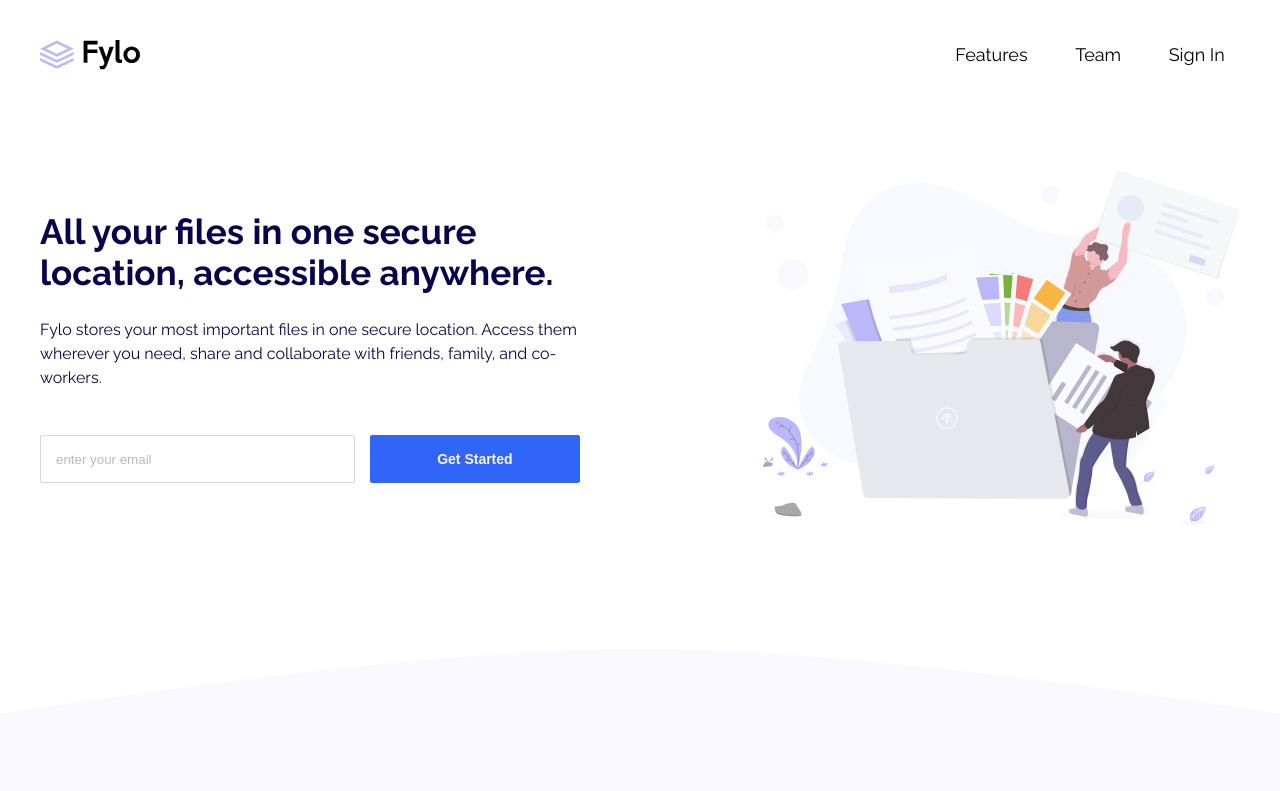
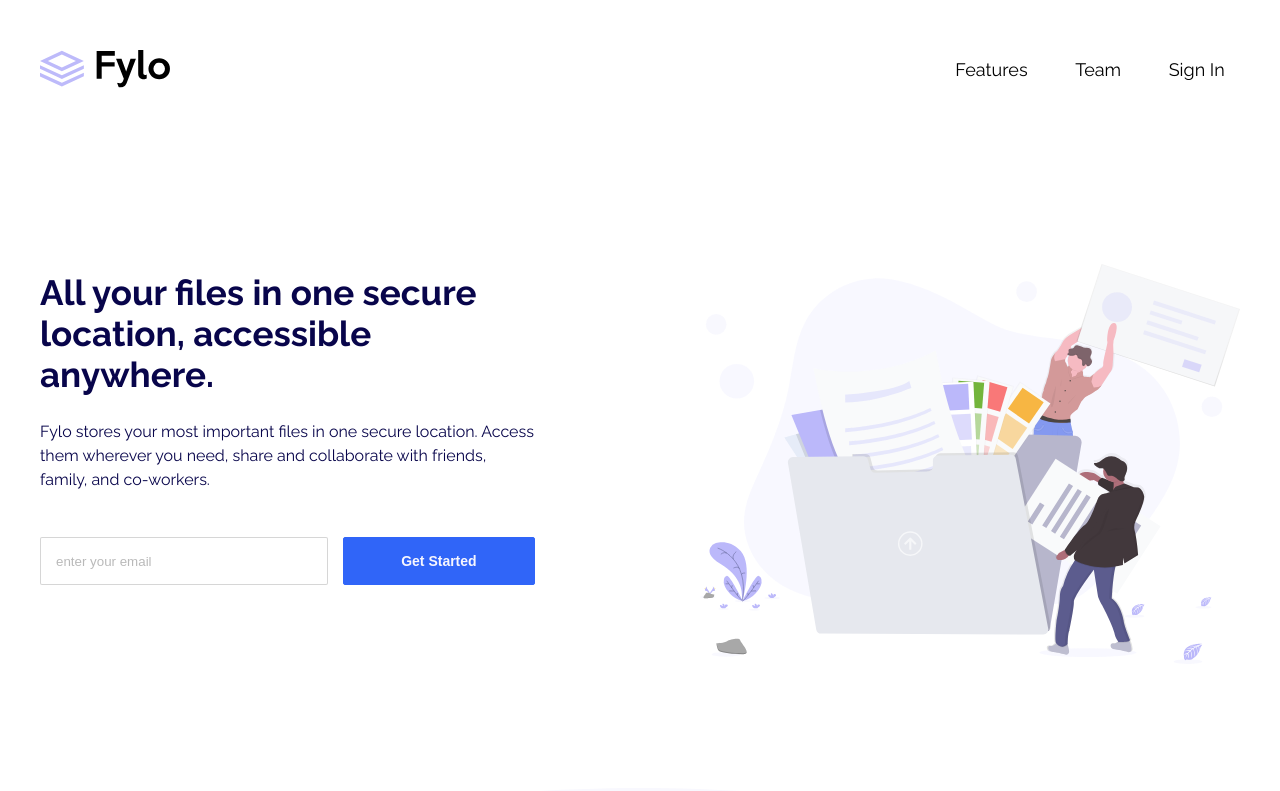
Before and after one commit to mohap710/fylo-landing-page-with-two-column-layout, a plain HTML site: page index.html in a window 1280 px wide. Shown: the top 791 px of the page. Drawn offline with nearby package versions, Linux system fonts and the light colour scheme.

Commit message:
add some extra spacing for sections and nav

```diff
--- a/styles/defaults.css
+++ b/styles/defaults.css
@@ -19,6 +19,7 @@
 body {
   font-family: "Open Sans", sans-serif;
   font-size: 1.6rem;
+  padding-top: 3rem;
 }
 
 h1,
--- a/styles/header.css
+++ b/styles/header.css
@@ -1,5 +1,5 @@
 nav {
-  padding: 3rem 2.5rem;
+  padding: 2rem 2.5rem;
   display: flex;
   justify-content: space-between;
   align-items: center;
@@ -20,10 +20,10 @@ nav .nav-logo {
 }
 @media (min-width: 1024px) {
   nav {
-    padding: 4rem;
+    padding-inline: 4rem;
   }
   nav .nav-logo {
-    width: 100px;
+    width: 130px;
   }
   nav .nav-items {
     font-size: 1.8rem;
--- a/styles/main.css
+++ b/styles/main.css
@@ -36,7 +36,7 @@ section {
 .section-title {
   font-size: 1.8rem;
   text-align: center;
-  margin-block: 0 2.5rem;
+  margin-block: 2.5rem;
 }
 .pre-footer {
   background-color: var(--Desaturated-Blue);
@@ -162,6 +162,7 @@ form.sign-up {
   .col-lg-40 {
     width: 40%;
   }
+
   .pre-footer {
     display: flex;
     justify-content: space-around;
@@ -216,6 +217,10 @@ form.sign-up {
     margin-bottom: 0;
     object-fit: contain;
   }
+  .hero .illustration {
+    width: 45%;
+    margin-top: 8%;
+  }
   .testimonial-card {
     max-width: 45%;
   }
```
